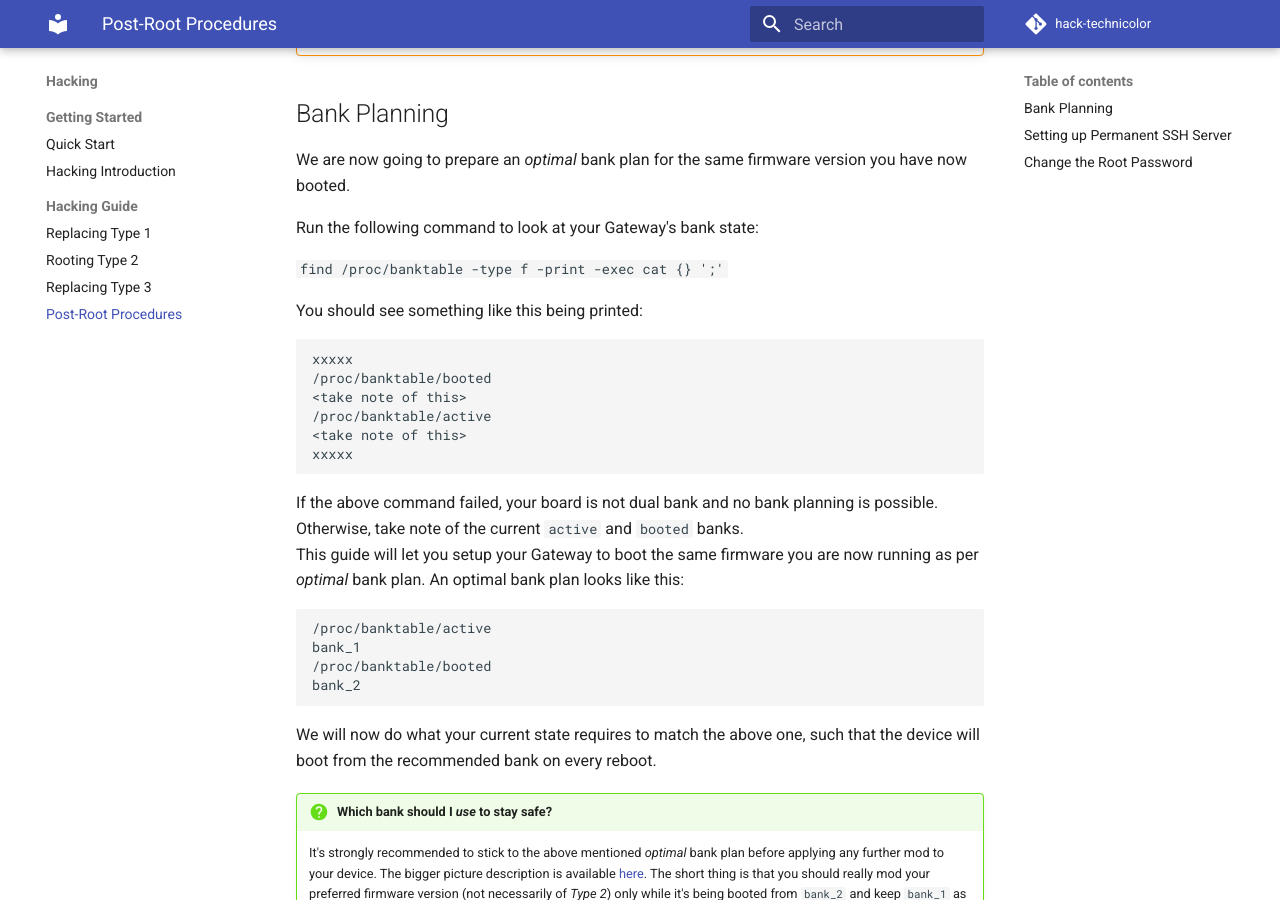
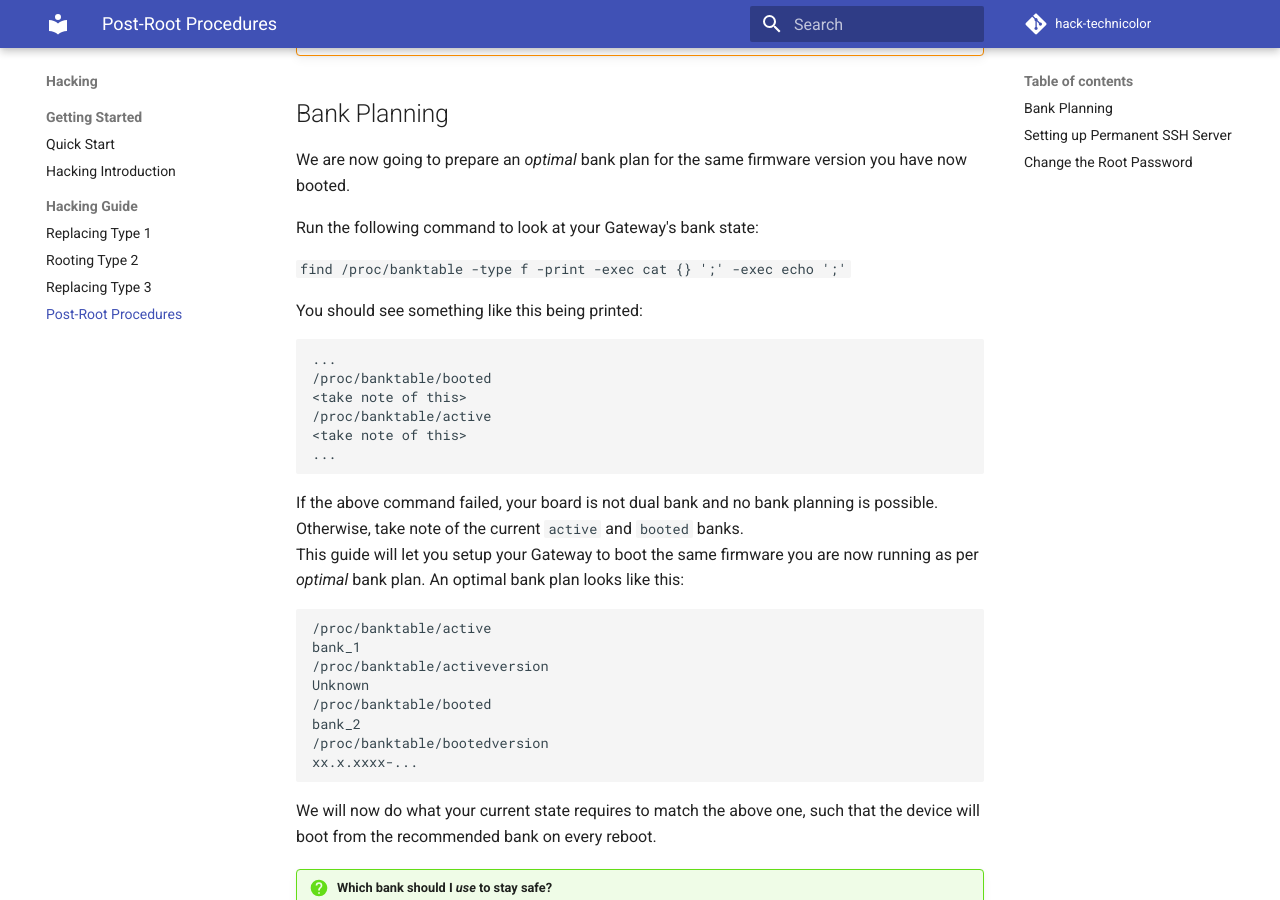
Before and after one commit to hack-technicolor/hack-technicolor, an MkDocs documentation site: the page built from docs/Hacking/PostRoot.md, in a window 1280 px wide and 900 px high, scrolled down 255 px. Built offline with MkDocs 1.6.1 and Material for MkDocs 9.7.7, drawn with Linux system fonts in a browser that asks for light colours; comment, search, counter and statistics services are not loaded.

Commit message:
Lint banktable checks output

````diff
--- a/docs/Hacking/PostRoot.md
+++ b/docs/Hacking/PostRoot.md
@@ -9,17 +9,17 @@ We are now going to prepare an *optimal* bank plan for the same firmware version
 
 Run the following command to look at your Gateway's bank state:
 
-```find /proc/banktable -type f -print -exec cat {} ';'```
+```find /proc/banktable -type f -print -exec cat {} ';' -exec echo ';'```
 
 You should see something like this being printed:
 
 ```bash
-xxxxx
+...
 /proc/banktable/booted
 <take note of this>
 /proc/banktable/active
 <take note of this>
-xxxxx
+...
 ```
 
 If the above command failed, your board is not dual bank and no bank planning is possible. Otherwise, take note of the current `active` and `booted` banks.
@@ -28,8 +28,12 @@ This guide will let you setup your Gateway to boot the same firmware you are now
 ```bash
 /proc/banktable/active
 bank_1
+/proc/banktable/activeversion
+Unknown
 /proc/banktable/booted
 bank_2
+/proc/banktable/bootedversion
+xx.x.xxxx-...
 ```
 
 We will now do what your current state requires to match the above one, such that the device will boot from the recommended bank on every reboot.
````
